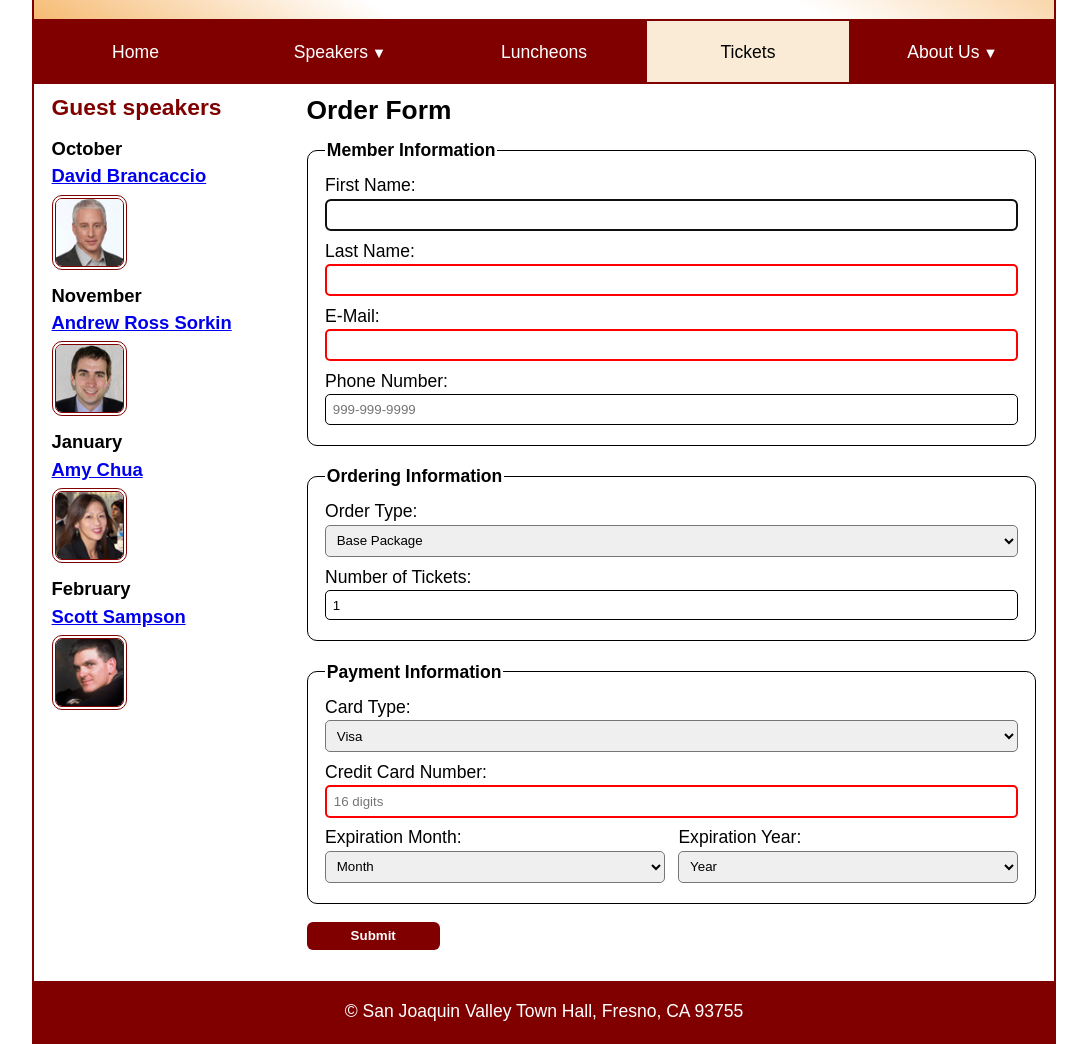
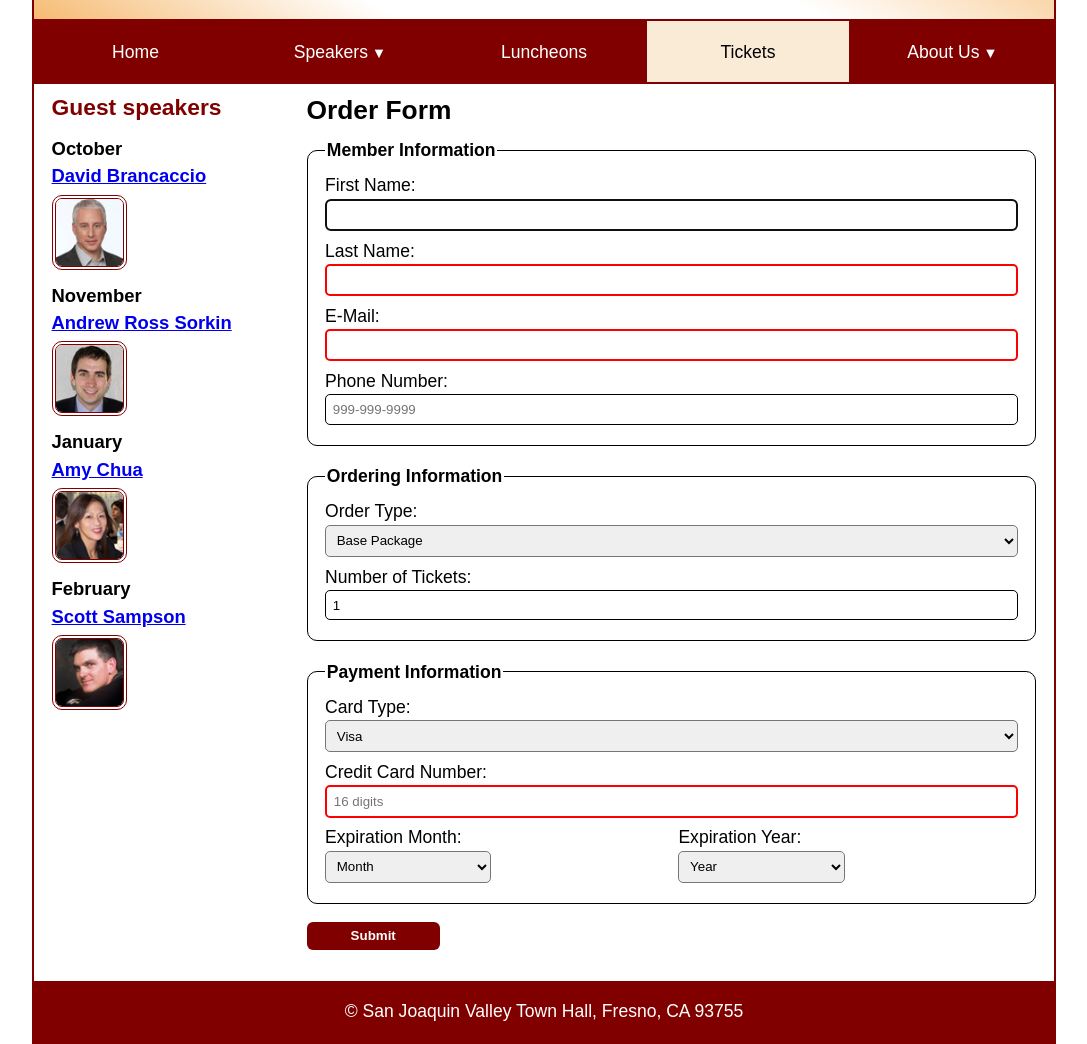
Before and after one commit to gerbiesg/Exercises, a plain HTML site: page ch12/town_hall/tickets.html in a window 1280 px wide. Shown: the part 98-1142 px from the top of the page, without its empty margins (96-1183 px from the left). Drawn offline with Linux system fonts and the light colour scheme.

Commit message:
main change

```diff
--- a/ch12/town_hall/styles/main.css
+++ b/ch12/town_hall/styles/main.css
@@ -268,11 +268,6 @@ button:hover {
   width: 100%;
 }
 
-#exp_month,
-#exp_year {
-  width: 100%;
-}
-
 /* media queries */
 @media only screen and (min-width: 922px) {
 	main {
```
